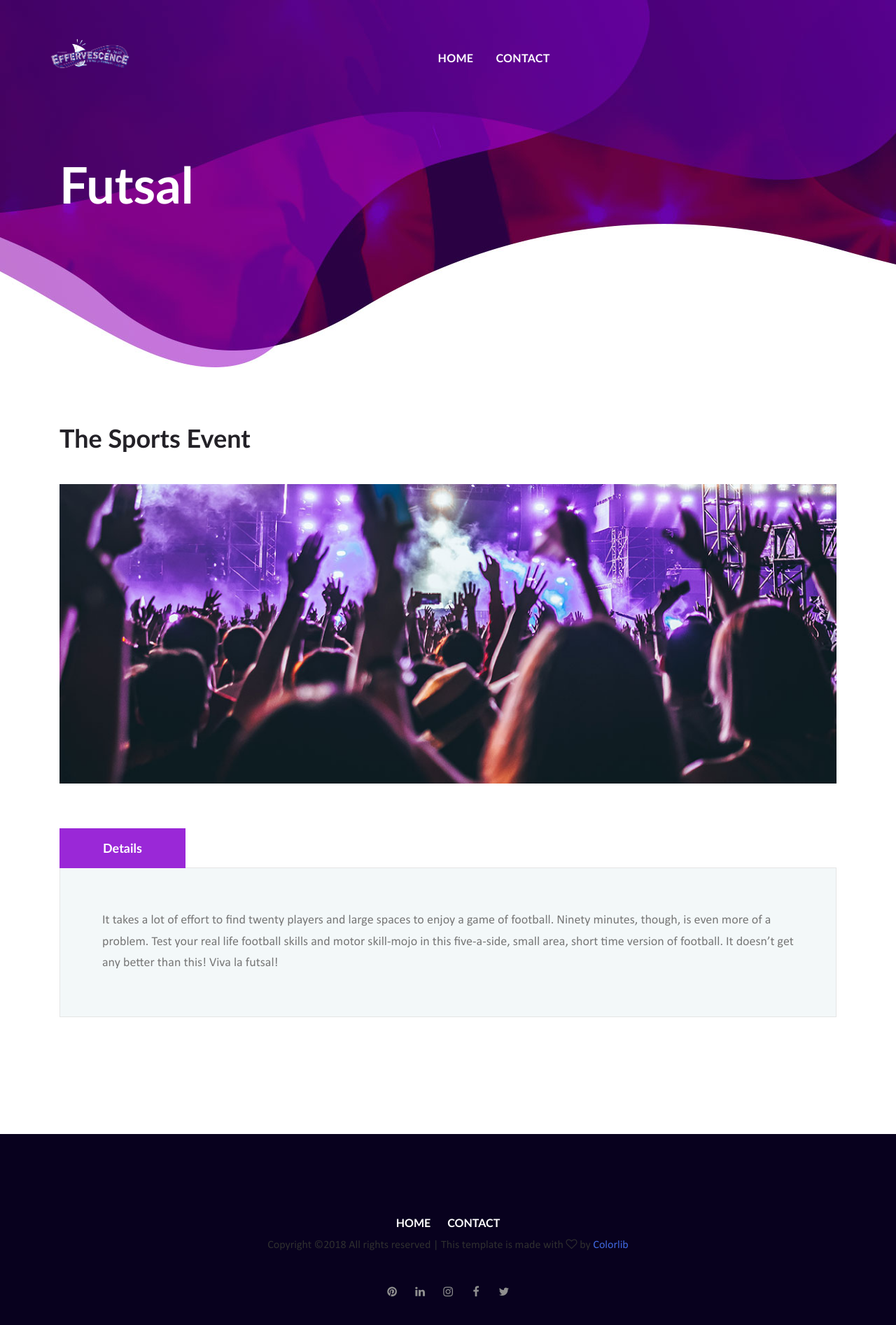
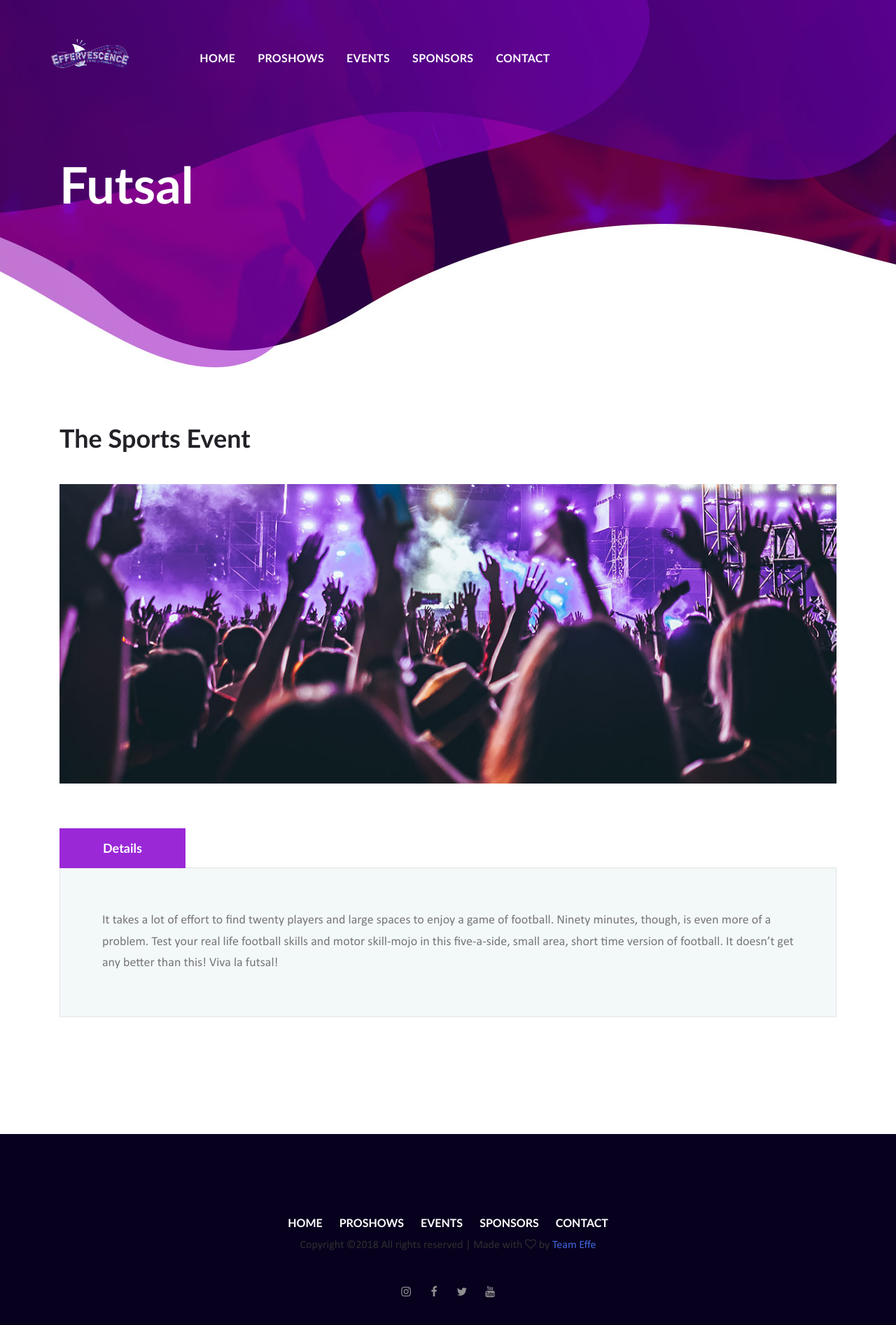
Before and after one commit to goodday451999/effe-edit, a plain HTML site: page futsal.html in a window 1280 px wide. Shown: the whole page at 70% size. Drawn offline with Linux system fonts and the light colour scheme.

Commit message:
fix events page

```diff
--- a/alamode.html
+++ b/alamode.html
@@ -42,11 +42,11 @@
                       </div><!-- .hamburger-menu -->
 
                       <ul>
-                            <li><a href="index.html">Home</a></li>
-                            <!-- <li><a href="#">About us</a></li>
-                            <li><a href="#">Events</a></li>
-                            <li><a href="#">News</a></li> -->
-                            <li><a href="contact.html">Contact</a></li>
+                        <li><a href="/">Home</a></li>
+                        <li><a href="/comingsoon.html">Proshows</a></li>
+                        <li><a href="/comingsoon.html">Events</a></li>
+                        <li><a href="/comingsoon.html">Sponsors</a></li>
+                        <li><a href="/contact.html">Contact</a></li>
                       </ul>
                   </nav><!-- .site-navigation -->
                 </div><!-- .col -->
@@ -106,8 +106,6 @@
 
 
 </div>
-
-
 <footer class="site-footer">
     <div class="container">
         <div class="row">
@@ -118,25 +116,25 @@
 
                 <nav class="footer-navigation">
                     <ul class="flex flex-wrap justify-content-center align-items-center">
-                        <li><a href="index.html">Home</a></li>
-                        <!-- <li><a href="#">About us</a></li>
-                        <li><a href="#">Events</a></li>
-                        <li><a href="#">News</a></li> -->
-                        <li><a href="contact.html">Contact</a></li>
+                        <li><a href="/">Home</a></li>
+                        <li><a href="/comingsoon.html">Proshows</a></li>
+                        <li><a href="/comingsoon.html">Events</a></li>
+                        <li><a href="/comingsoon.html">Sponsors</a></li>
+                        <li><a href="/contact.html">Contact</a></li>
                     </ul>
                 </nav>
 
                 <!-- Link back to Colorlib can't be removed. Template is licensed under CC BY 3.0. -->
-Copyright &copy;<script>document.write(new Date().getFullYear());</script> All rights reserved | This template is made with <i class="fa fa-heart-o" aria-hidden="true"></i> by <a href="https://colorlib.com" target="_blank">Colorlib</a>
+                Copyright &copy;<script>document.write(new Date().getFullYear());</script> All rights reserved | Made with <i class="fa fa-heart-o" aria-hidden="true"></i> by <a href="https://effe.org.in" target="_blank">Team Effe</a>
+
 <!-- Link back to Colorlib can't be removed. Template is licensed under CC BY 3.0. -->
 
                 <div class="footer-social">
                     <ul class="flex flex-wrap justify-content-center align-items-center">
-                        <li><a href="#"><i class="fa fa-pinterest"></i></a></li>
-                        <li><a href="#"><i class="fa fa-linkedin"></i></a></li>
-                        <li><a href="#"><i class="fa fa-instagram"></i></a></li>
-                        <li><a href="#"><i class="fa fa-facebook"></i></a></li>
-                        <li><a href="#"><i class="fa fa-twitter"></i></a></li>
+                        <li><a href="https://www.instagram.com/goeffervescence/"><i class="fa fa-instagram"></i></a></li>
+                        <li><a href="https://www.facebook.com/effervescence.iiita/"><i class="fa fa-facebook"></i></a></li>
+                        <li><a href="https://twitter.com/goeffervescence?lang=en"><i class="fa fa-twitter"></i></a></li>
+                        <li><a href="https://www.youtube.com/user/effervescenceMM13/"><i class="fa fa-youtube"></i></a></li>
                     </ul>
                 </div>
             </div>
--- a/futsal.html
+++ b/futsal.html
@@ -42,11 +42,11 @@
                       </div><!-- .hamburger-menu -->
 
                       <ul>
-                            <li><a href="index.html">Home</a></li>
-                            <!-- <li><a href="#">About us</a></li>
-                            <li><a href="#">Events</a></li>
-                            <li><a href="#">News</a></li> -->
-                            <li><a href="contact.html">Contact</a></li>
+                        <li><a href="/">Home</a></li>
+                        <li><a href="/comingsoon.html">Proshows</a></li>
+                        <li><a href="/comingsoon.html">Events</a></li>
+                        <li><a href="/comingsoon.html">Sponsors</a></li>
+                        <li><a href="/contact.html">Contact</a></li>
                       </ul>
                   </nav><!-- .site-navigation -->
                 </div><!-- .col -->
@@ -110,8 +110,6 @@
 
 
 </div>
-
-
 <footer class="site-footer">
     <div class="container">
         <div class="row">
@@ -122,32 +120,31 @@
 
                 <nav class="footer-navigation">
                     <ul class="flex flex-wrap justify-content-center align-items-center">
-                        <li><a href="index.html">Home</a></li>
-                        <!-- <li><a href="#">About us</a></li>
-                        <li><a href="#">Events</a></li>
-                        <li><a href="#">News</a></li> -->
-                        <li><a href="contact.html">Contact</a></li>
+                        <li><a href="/">Home</a></li>
+                        <li><a href="/comingsoon.html">Proshows</a></li>
+                        <li><a href="/comingsoon.html">Events</a></li>
+                        <li><a href="/comingsoon.html">Sponsors</a></li>
+                        <li><a href="/contact.html">Contact</a></li>
                     </ul>
                 </nav>
 
                 <!-- Link back to Colorlib can't be removed. Template is licensed under CC BY 3.0. -->
-Copyright &copy;<script>document.write(new Date().getFullYear());</script> All rights reserved | This template is made with <i class="fa fa-heart-o" aria-hidden="true"></i> by <a href="https://colorlib.com" target="_blank">Colorlib</a>
+                Copyright &copy;<script>document.write(new Date().getFullYear());</script> All rights reserved | Made with <i class="fa fa-heart-o" aria-hidden="true"></i> by <a href="https://effe.org.in" target="_blank">Team Effe</a>
+
 <!-- Link back to Colorlib can't be removed. Template is licensed under CC BY 3.0. -->
 
                 <div class="footer-social">
                     <ul class="flex flex-wrap justify-content-center align-items-center">
-                        <li><a href="#"><i class="fa fa-pinterest"></i></a></li>
-                        <li><a href="#"><i class="fa fa-linkedin"></i></a></li>
-                        <li><a href="#"><i class="fa fa-instagram"></i></a></li>
-                        <li><a href="#"><i class="fa fa-facebook"></i></a></li>
-                        <li><a href="#"><i class="fa fa-twitter"></i></a></li>
+                        <li><a href="https://www.instagram.com/goeffervescence/"><i class="fa fa-instagram"></i></a></li>
+                        <li><a href="https://www.facebook.com/effervescence.iiita/"><i class="fa fa-facebook"></i></a></li>
+                        <li><a href="https://twitter.com/goeffervescence?lang=en"><i class="fa fa-twitter"></i></a></li>
+                        <li><a href="https://www.youtube.com/user/effervescenceMM13/"><i class="fa fa-youtube"></i></a></li>
                     </ul>
                 </div>
             </div>
         </div>
     </div>
 </footer>
-
 <div class="back-to-top flex justify-content-center align-items-center">
     <span><svg viewBox="0 0 1792 1792" xmlns="http://www.w3.org/2000/svg"><path d="M1395 1184q0 13-10 23l-50 50q-10 10-23 10t-23-10l-393-393-393 393q-10 10-23 10t-23-10l-50-50q-10-10-10-23t10-23l466-466q10-10 23-10t23 10l466 466q10 10 10 23z"/></svg></span>
 </div>
```
Also changed, not shown: footloose.html (+16 -18 lines), index.html (+6 -0 lines), paanipuri.html (+16 -17 lines), images/effe/bg2_effe.jpg (added), images/effe/bg3_effe.jpg (added), 1 other file. Lines whose indentation alone changed are shown as unchanged.
